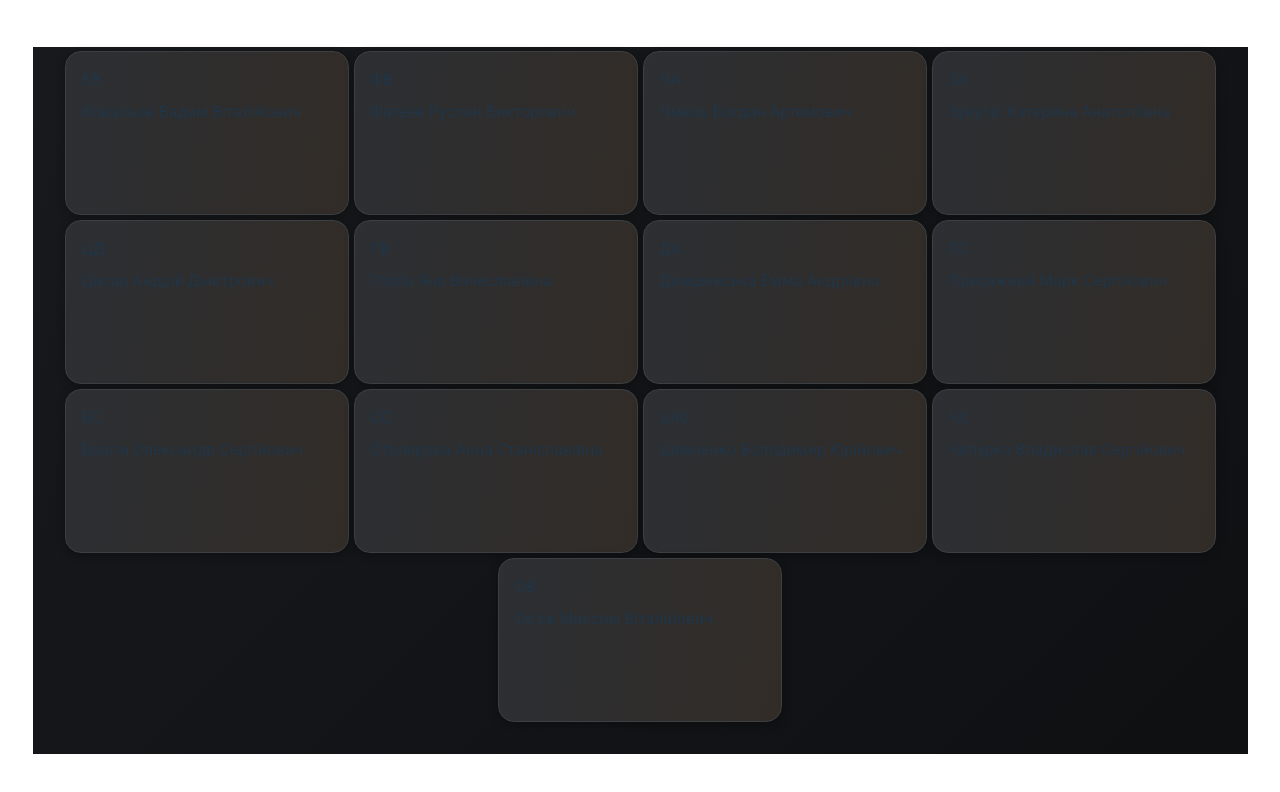
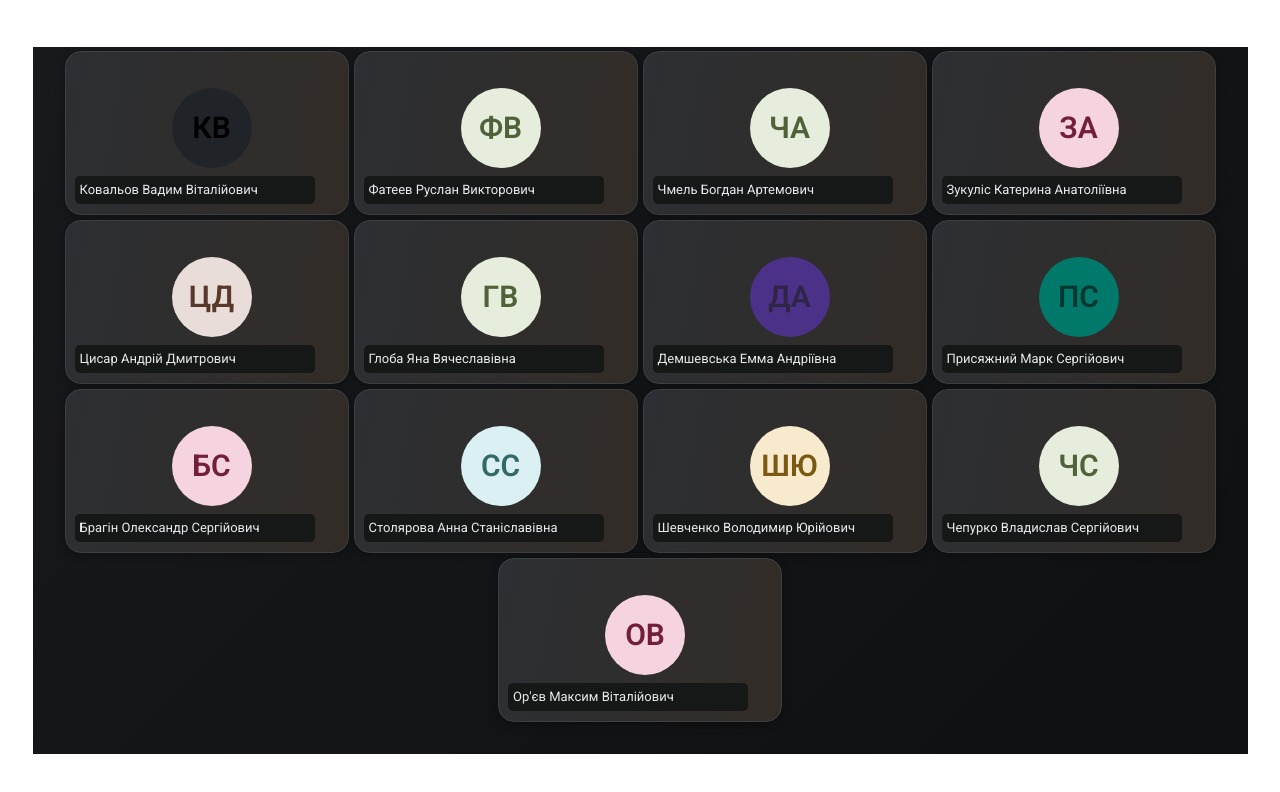
Before and after one commit to VadosKova/Call-screen-in-Teams, a React (Vite) app in the folder teams/: page / in a window 1280 px wide. Shown: the top 792 px of the page. Built offline with nearby package versions, Linux system fonts and the light colour scheme.

Commit message:
Gradient style for icons

```diff
--- a/teams/src/App.css
+++ b/teams/src/App.css
@@ -57,3 +57,69 @@
 .member:nth-child(11) { background: linear-gradient(100deg, #2c2f33, #322C27); }
 .member:nth-child(12) { background: linear-gradient(100deg, #2c2f33, #322C27); }
 .member:nth-child(13) { background: linear-gradient(100deg, #2c2f33, #322C27); }
+
+.icon {
+  width: 80px;
+  height: 80px;
+  border-radius: 50%;
+  display: flex;
+  align-items: center;
+  justify-content: center;
+  font-size: 30px;
+  font-weight: 600;
+  color: #fff;
+  flex-shrink: 0;
+  margin-left: 90px;
+  margin-top: 20px;
+  position: relative;
+  overflow: hidden;
+  cursor: pointer;
+  z-index: 1;
+}
+
+.icon::before {
+  content: "";
+  position: absolute;
+  inset: 0;
+  background: rgba(78, 78, 78, 0.5);
+  transform: scale(0);
+  transform-origin: center;
+  border-radius: 50%;
+  transition: transform 0.5s ease-in-out;
+  z-index: -1;
+}
+
+.icon.clicked::before {
+  transform: scale(1);
+}
+
+.icon:not(.clicked)::before {
+  transform: scale(0);
+}
+
+.member:nth-child(1) .icon { background: #202429; color: #000000; }
+.member:nth-child(2) .icon { background: #E6EDDD; color: #506239; }
+.member:nth-child(3) .icon { background: #E6EDDD; color: #506239; }
+.member:nth-child(4) .icon { background: #F5D4DF; color: #731F3B; }
+.member:nth-child(5) .icon { background: #E8DDD9; color: #58382B; }
+.member:nth-child(6) .icon { background: #E6EDDD; color: #506239; }
+.member:nth-child(7) .icon { background: #4b3187; color: #2f2546; }
+.member:nth-child(8) .icon { background: #00796b; color: #003730; }
+.member:nth-child(9) .icon { background: #F5D4DF; color: #731F3B; }
+.member:nth-child(10) .icon { background: #DBF0F3; color: #336969; }
+.member:nth-child(11) .icon { background: #F8EACD; color: #7C5912; }
+.member:nth-child(12) .icon { background: #E6EDDD; color: #506239; }
+.member:nth-child(13) .icon { background: #F5D4DF; color: #731F3B; }
+
+.fio {
+  width: 230px;
+  background-color: #161717;
+  font-size: 13px;
+  padding: 5px;
+  border-radius: 5px;
+  color: #e8eaed;
+  text-align: left;
+  line-height: 1.4;
+  font-weight: 400;
+  margin-left: -7px;
+}
```
